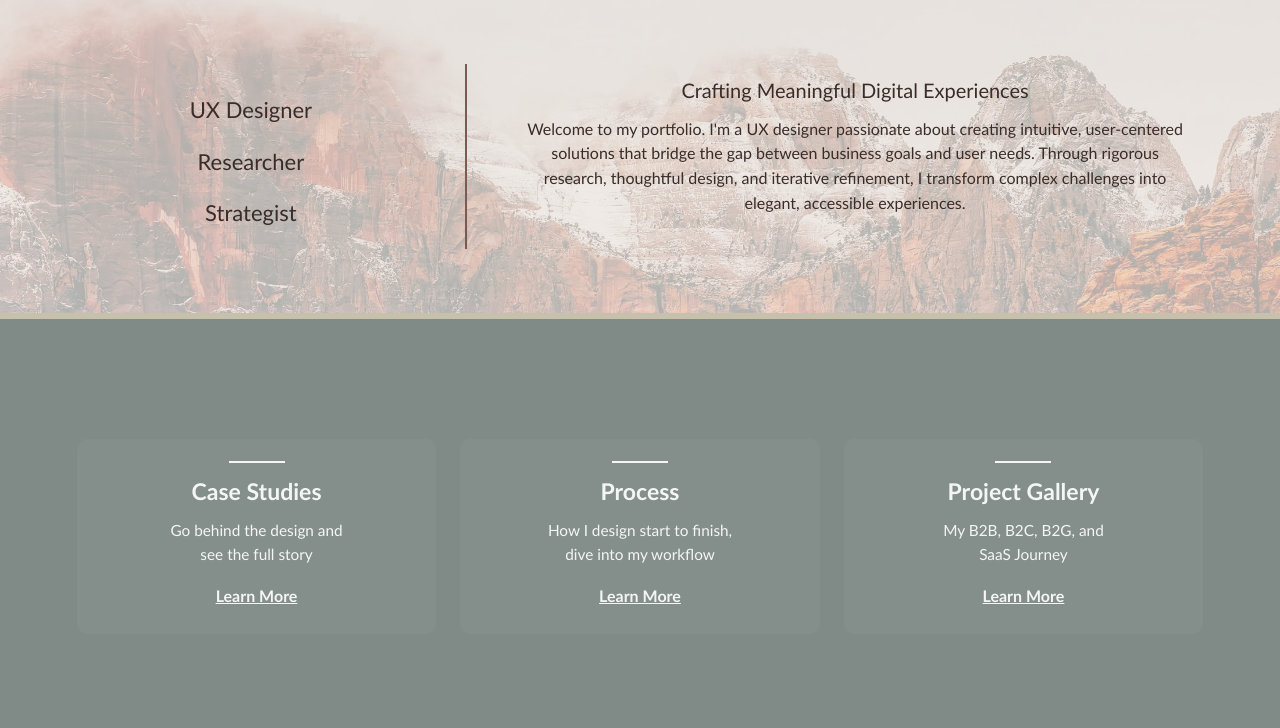
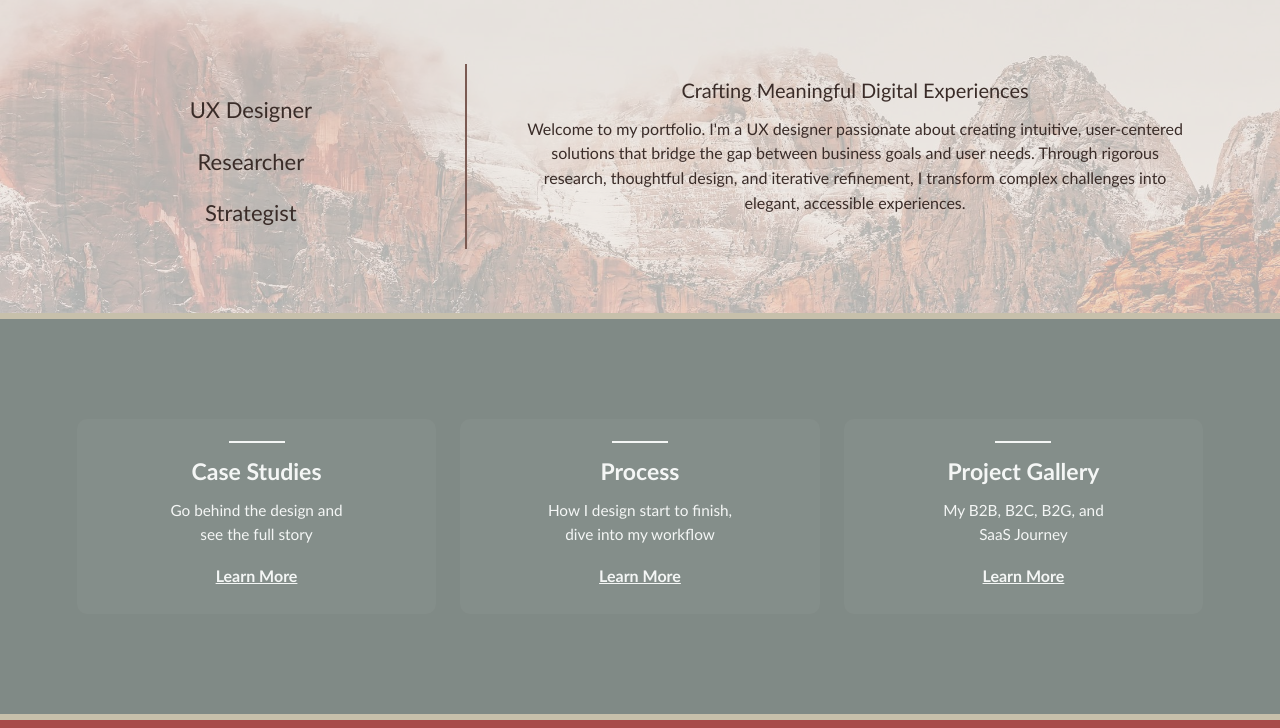
Before and after one commit to mh4765/MyFinalTM, a plain HTML site: page index.html in a window 1280 px wide. Shown: the part 72-800 px from the top of the page. Drawn offline with Linux system fonts and the light colour scheme.

Commit message:
Add files via upload

```diff
--- a/style.css
+++ b/style.css
@@ -301,7 +301,7 @@ body {
   display: grid;
   grid-template-columns: repeat(3, 1fr);
   gap: 24px;
-  padding: 120px clamp(16px, 6vw, 80px);
+  padding: 100px clamp(16px, 6vw, 80px);
   border-top: 6px solid #c7c0ab;
   border-bottom: 6px solid #c7c0ab;
 }
```
